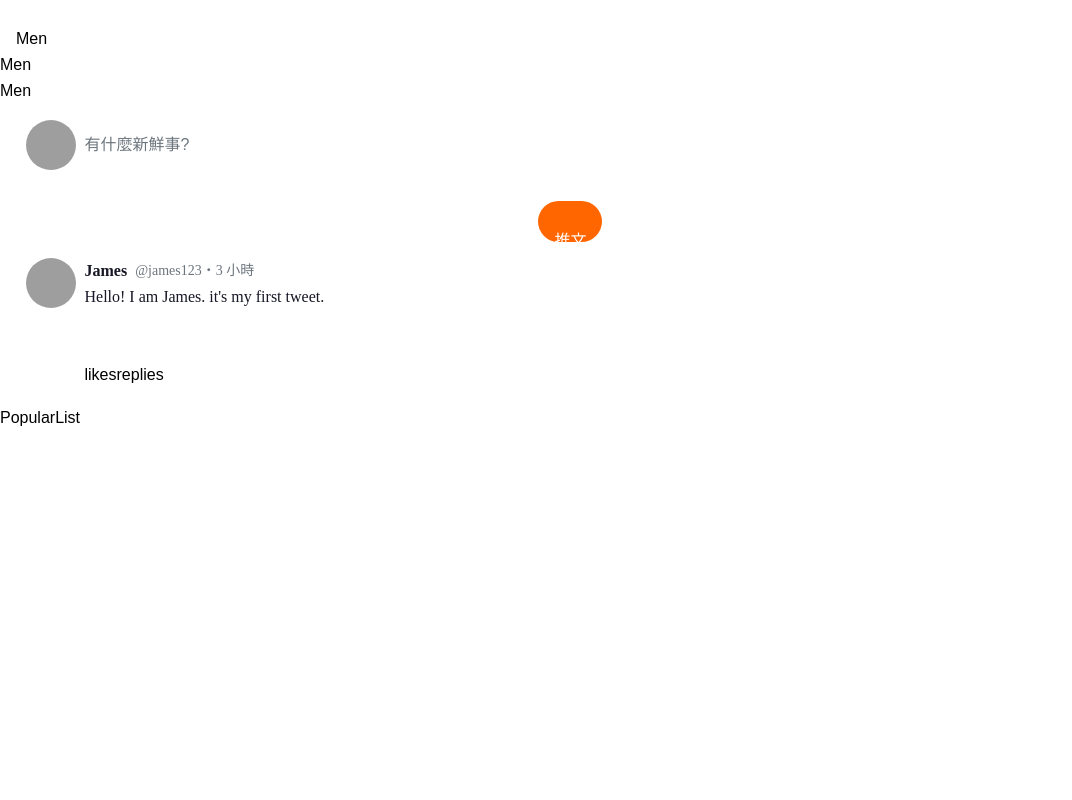
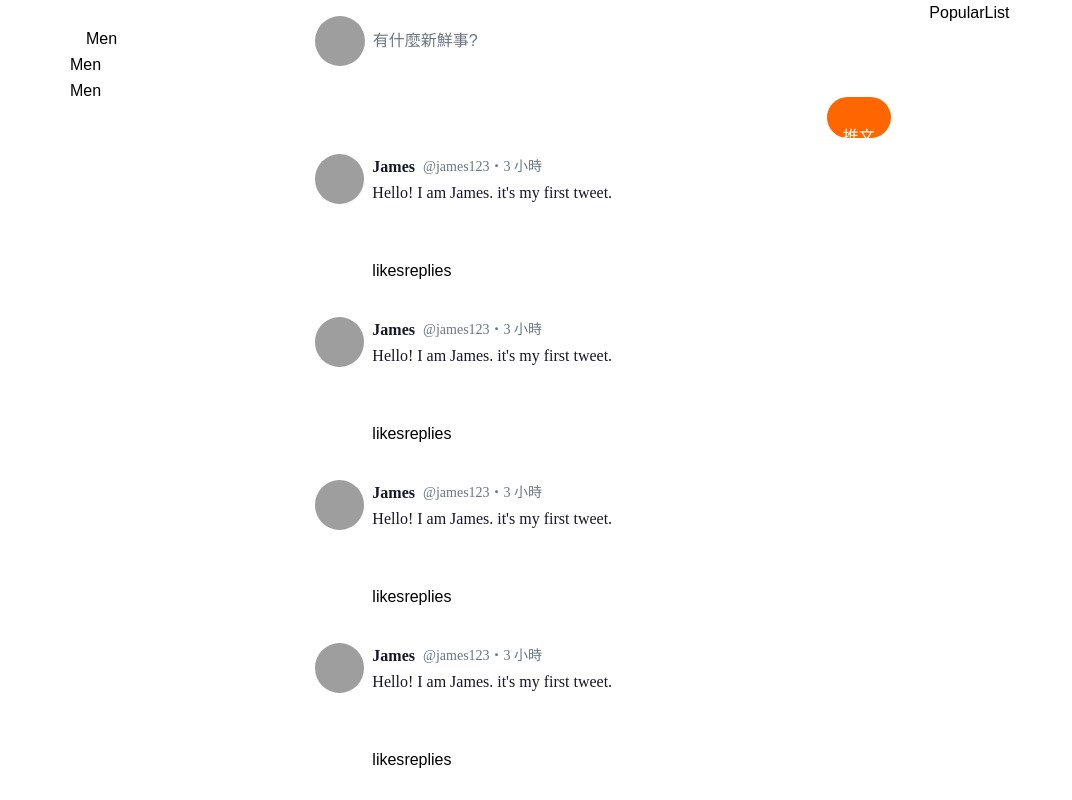
Before and after one commit to LJBL22/react_twitter, a React (Create React App) app: page /tweets in a window 1280 px wide. Shown: the top 800 px of the page, without its empty margins (0-1072 px from the left). Built offline with nearby package versions, Linux system fonts and the light colour scheme; grey boxes are pictures that could not be loaded; some icons are missing.

Commit message:
feat: add TweetLayout and TweetCollection

```diff
--- a/src/App.jsx
+++ b/src/App.jsx
@@ -1,5 +1,5 @@
-import { GlobalStyle } from "components/common/globalStyles";
-import { BrowserRouter, Route, Routes } from "react-router-dom";
+import { GlobalStyle } from 'components/common/globalStyles';
+import { BrowserRouter, Route, Routes } from 'react-router-dom';
 
 import {
   SignupPage,
@@ -12,9 +12,10 @@ import {
   UserLikes,
   UserReplied,
   ReplyList,
-} from "pages";
-import UserSettingPage from "pages/UserSettingPage";
-import AdminLayout from "components/layouts/AdminLayout";
+} from 'pages';
+import UserSettingPage from 'pages/UserSettingPage';
+import AdminLayout from 'components/layouts/AdminLayout';
+import TweetLayout from 'components/layouts/TweetLayout';
 // import TweetLayout from "components/layouts/TweetLayout";
 
 function App() {
@@ -33,12 +34,14 @@ function App() {
               <Route path="tweets" element={<AdminTweetsPage />} />
             </Route>
           </Route>
-          <Route path="/tweets" element={<HomePage />} />
-          <Route path="/tweets/tweetId/replies" element={<ReplyList />} />
+          <Route element={<TweetLayout />}>
+            <Route path="/tweets" element={<HomePage />} />
+            <Route path="/tweets/:tweetId" element={<ReplyList />} />
+          </Route>
           <Route path="/users/:userId/tweets" element={<UsersPage />} />
           <Route path="/users/:userId/likes" element={<UserLikes />} />
           <Route
-            path="/users/:userId/replied-tweets"
+            path="/users/:userId/replied_tweets"
             element={<UserReplied />}
           />
           <Route path="setting" element={<UserSettingPage />} />
--- a/src/assets/icons/index.js
+++ b/src/assets/icons/index.js
@@ -1,21 +1,41 @@
 import { ReactComponent as IconLogo } from './logo.svg';
 import { ReactComponent as IconLogout } from './logout.svg';
-import { ReactComponent as IconAddPhoto } from './addPhoto.svg'
-import { ReactComponent as IconBack } from './back.svg'
-import { ReactComponent as IconChatFi } from './chatFilled.svg'
-import { ReactComponent as IconChatOut } from './chatOutlined.svg'
-import { ReactComponent as IconClose } from './close.svg'
-import { ReactComponent as IconHomeFi } from './homeFilled.svg'
-import { ReactComponent as IconHomeOut } from './homeOutlined.svg'
-import { ReactComponent as IconLikeFi } from './likeFilled.svg'
-import { ReactComponent as IconLikeOut } from './likeOutlined.svg'
-import { ReactComponent as IconMessageFi } from './messageFilled.svg'
-import { ReactComponent as IconMessageOut } from './messageOutlined.svg'
-import { ReactComponent as IconNotiFi } from './notiFilled.svg'
-import { ReactComponent as IconNotiOut } from './notiOutlined.svg'
+import { ReactComponent as IconAddPhoto } from './addPhoto.svg';
+import { ReactComponent as IconBack } from './back.svg';
+import { ReactComponent as IconChatFi } from './chatFilled.svg';
+import { ReactComponent as IconChatOut } from './chatOutlined.svg';
+import { ReactComponent as IconClose } from './close.svg';
+import { ReactComponent as IconHomeFi } from './homeFilled.svg';
+import { ReactComponent as IconHomeOut } from './homeOutlined.svg';
+import { ReactComponent as IconLikeFi } from './likeFilled.svg';
+import { ReactComponent as IconLikeOut } from './likeOutlined.svg';
+import { ReactComponent as IconMessageFi } from './messageFilled.svg';
+import { ReactComponent as IconMessageOut } from './messageOutlined.svg';
+import { ReactComponent as IconNotiFi } from './notiFilled.svg';
+import { ReactComponent as IconNotiOut } from './notiOutlined.svg';
 import { ReactComponent as IconPost } from './post.svg';
 import { ReactComponent as IconReply } from './reply.svg';
-import { ReactComponent as IconUserFi } from './userFilled.svg'
-import { ReactComponent as IconUserOut } from './userOutlined.svg'
+import { ReactComponent as IconUserFi } from './userFilled.svg';
+import { ReactComponent as IconUserOut } from './userOutlined.svg';
 
-export { IconLogo, IconLogout, IconAddPhoto, IconBack, IconChatFi, IconChatOut, IconClose, IconHomeFi, IconHomeOut, IconLikeFi, IconLikeOut, IconMessageFi, IconMessageOut, IconNotiFi, IconNotiOut, IconPost, IconReply, IconUserFi, IconUserOut };
+export {
+  IconLogo,
+  IconLogout,
+  IconAddPhoto,
+  IconBack,
+  IconChatFi,
+  IconChatOut,
+  IconClose,
+  IconHomeFi,
+  IconHomeOut,
+  IconLikeFi,
+  IconLikeOut,
+  IconMessageFi,
+  IconMessageOut,
+  IconNotiFi,
+  IconNotiOut,
+  IconPost,
+  IconReply,
+  IconUserFi,
+  IconUserOut,
+};
--- a/src/components/MainTweet.jsx
+++ b/src/components/MainTweet.jsx
@@ -1,6 +1,6 @@
-import Main from "./Main";
-import InputTweet from "./InputTweet";
-import TweetCollection from "./TweetCollection";
+import Main from './Main';
+import InputTweet from './InputTweet';
+import TweetCollection from './TweetCollection';
 
 function MainTweet() {
   return (
--- a/src/components/TweetCard.jsx
+++ b/src/components/TweetCard.jsx
@@ -1,5 +1,5 @@
-import { tweetData } from "./dummyData";
-import { StyledAvatar, StyledImgDiv } from "./styles/Avatar.styled";
+import { tweetData } from './dummyData';
+import { StyledAvatar, StyledImgDiv } from './styles/Avatar.styled';
 import {
   StyledCardDiv,
   StyledContextDiv,
@@ -7,7 +7,7 @@ import {
   StyledDescriptionDiv,
   StyledCardName,
   StyledCardAccount,
-} from "./styles/InputTweet.styled";
+} from './styles/InputTweet.styled';
 
 function TweetCard({ divWidth, divHeight }) {
   const tweets = tweetData;
--- a/src/components/TweetCollection.jsx
+++ b/src/components/TweetCollection.jsx
@@ -1,7 +1,17 @@
-import TweetCard from "./TweetCard";
+import TweetCard from './TweetCard';
+import { tweetData } from './dummyData';
 
 function TweetCollection() {
-  return <div><TweetCard/></div>;
+  const cardCollection = tweetData.map((card) => {
+    console.log(card);
+    return (
+      <div>
+        <TweetCard />
+      </div>
+    );
+  });
+
+  return <div>{cardCollection}</div>;
 }
 
 export default TweetCollection;
--- a/src/components/layouts/TweetLayout.jsx
+++ b/src/components/layouts/TweetLayout.jsx
@@ -1,6 +1,40 @@
-//三欄式
+import PopularList from 'components/PopularList';
+import Sidebar from 'components/Sidebar';
+import { device, GridContainer } from 'components/styles/Container.styled';
+import { Outlet } from 'react-router-dom';
+import styled from 'styled-components';
+
+const TweetContainer = styled(GridContainer)`
+  display: grid;
+  grid-auto-flow: column;
+  @media screen and (${device.md}) {
+    /* 設定無效 無法改他們三欄的比例 */
+    grid-template-rows: 1fr;
+    grid-template-columns: 3.45fr 6.61fr 4.44fr;
+  }
+
+  @media screen and (${device.lg}) {
+    grid-template-rows: 1fr;
+    grid-template-columns: 2.91fr 5.6fr 3.74fr;
+  }
+`;
+
 const TweetLayout = () => {
-  return <div>TweetLayout</div>;
+  return (
+    <>
+      <TweetContainer>
+        <div className="grid-item">
+          <Sidebar />
+        </div>
+        <div className="grid-item">
+          <Outlet />
+        </div>
+        <div className="grid-item">
+          <PopularList />
+        </div>
+      </TweetContainer>
+    </>
+  );
 };
 
 export default TweetLayout;
--- a/src/pages/HomePage.jsx
+++ b/src/pages/HomePage.jsx
@@ -1,15 +1,7 @@
-import Sidebar from "components/Sidebar";
-import PopularList from "components/PopularList";
-import MainTweet from "components/MainTweet";
+import MainTweet from 'components/MainTweet';
 
 function HomePage() {
-  return (
-    <>
-      <Sidebar />
-      <MainTweet/>
-      <PopularList />
-    </>
-  );
+  return <MainTweet />;
 }
 
 export default HomePage;
```
Also changed, not shown: src/components/styles/Container.styled.js (+4 -3 lines), src/components/styles/InputTweet.styled.js (+5 -5 lines).
